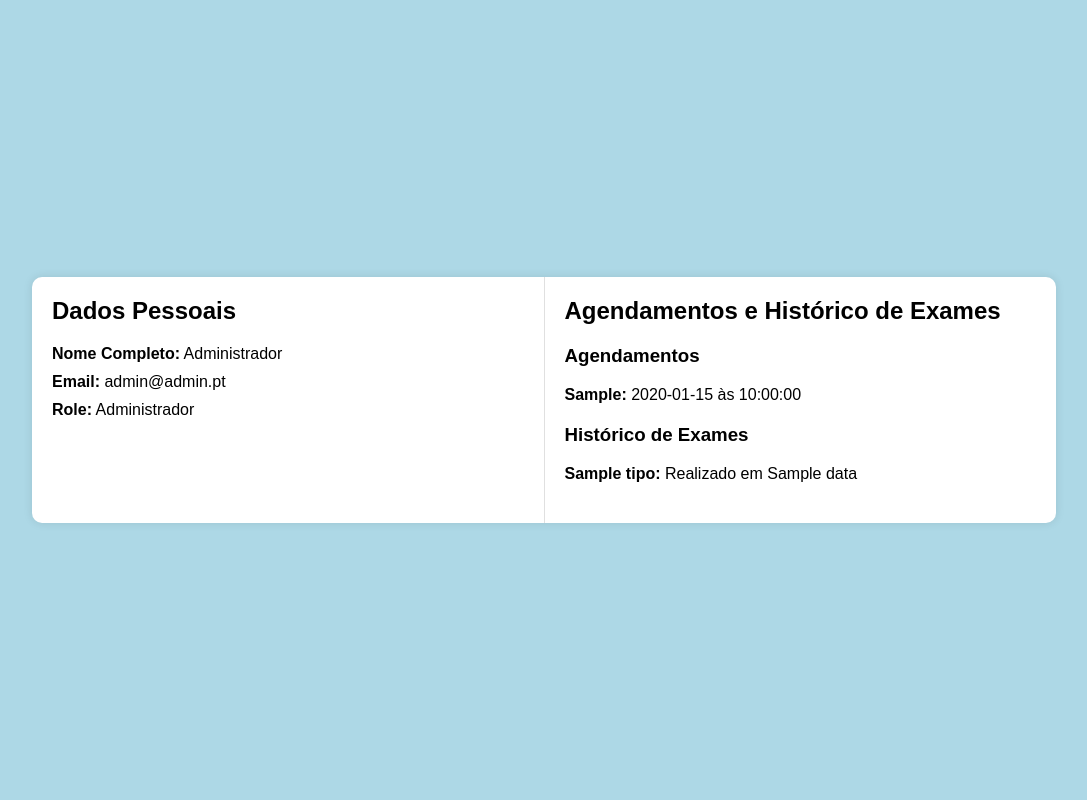
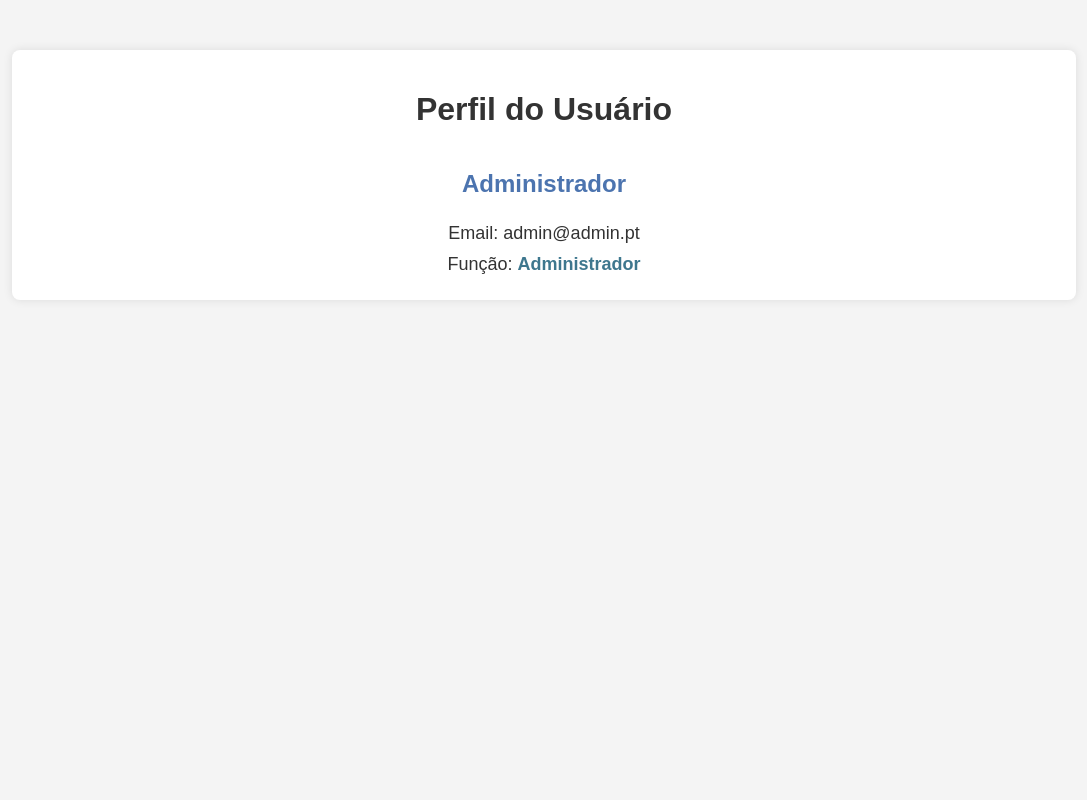
Before and after one commit to FranciscoMartins20/Site_Saude_Flask-main, a Flask app: template app/templates/perfil.html in a window 1280 px wide. Shown: the whole page, without its empty margins (96-1183 px from the left). Run offline with Flask 3, Linux system fonts and the light colour scheme; tables that the repository leaves empty hold one stand-in row (values such as "Sample post"); the template is opened without the code that fills it: values that come from a table or form of the project are taken from there, most other values are stand-ins (such as "Sample title", 1, 10 or a date in 2020).

Commit message:
Perfil adicionado

```diff
--- a/app/routes.py
+++ b/app/routes.py
@@ -247,3 +247,9 @@ def create_user():
         flash('Usuário criado com sucesso!', 'success')
         return redirect(url_for('main.users_list'))
     return render_template('create_user.html', title='Adicionar Novo Usuário', form=form)
+
+@main.route('/me')
+def me():
+    user_id = session['user']['id']
+    user = User.query.get_or_404(user_id)
+    return render_template('perfil.html', user=user)
--- a/app/static/css/perfil.css
+++ b/app/static/css/perfil.css
@@ -0,0 +1,51 @@
+body {
+    font-family: Arial, sans-serif;
+    background-color: #f4f4f4;
+    margin: 0;
+    padding: 0;
+}
+.container {
+    width: 80%;
+    margin: 50px auto;
+    background: #fff;
+    padding: 20px;
+    box-shadow: 0 0 10px rgba(0,0,0,0.1);
+    border-radius: 8px;
+}
+h1 {
+    text-align: center;
+    color: #333;
+}
+.profile-info {
+    display: flex;
+    flex-direction: column;
+    align-items: center;
+}
+.profile-info img {
+    border-radius: 50%;
+    width: 150px;
+    height: 150px;
+    margin-bottom: 20px;
+}
+.profile-info h2 {
+    color: #4c74af;
+}
+.profile-info p {
+    color: #333;
+    font-size: 18px;
+    margin: 5px 0;
+}
+.profile-info .role {
+    font-weight: bold;
+    color: #3e778e;
+}
+.additional-info {
+    margin-top: 20px;
+}
+.additional-info h3 {
+    color: #4c74af;
+}
+.additional-info p {
+    font-size: 16px;
+    color: #333;
+}
--- a/app/templates/dashboard.html
+++ b/app/templates/dashboard.html
@@ -50,6 +50,7 @@
             <li><a href="{{ url_for('main.users_list') }}">Gerenciar Usuários</a></li>
             <li><a href="{{ url_for('main.agendamentos_list') }}">Gerenciar Agendamentos</a></li>
             <li><a href="{{ url_for('main.agendamentos_list') }}">Lista de Agendamentos</a></li>
+            <li><a href="{{ url_for('main.me') }}">Perfil</a></li>
 
         </ul>
         {% endif %}
--- a/app/templates/perfil.html
+++ b/app/templates/perfil.html
@@ -1,70 +1,85 @@
 <!DOCTYPE html>
-<html lang="pt">
+<html lang="en">
 <head>
     <meta charset="UTF-8">
     <meta name="viewport" content="width=device-width, initial-scale=1.0">
-    <title>Perfil do Utilizador</title>
+    <title>Perfil</title>
+    <link rel="stylesheet" type="text/css" href="{{ url_for('static', filename='css/perfil.css') }}">
     <style>
         body {
             font-family: Arial, sans-serif;
+            background-color: #f4f4f4;
             margin: 0;
             padding: 0;
-            display: flex;
-            justify-content: center;
-            align-items: center;
-            height: 100vh;
-            background-color: #add8e6; /* Azul claro */
         }
         .container {
+            width: 80%;
+            margin: 50px auto;
+            background: #fff;
+            padding: 20px;
+            box-shadow: 0 0 10px rgba(0,0,0,0.1);
+            border-radius: 8px;
+        }
+        h1 {
+            text-align: center;
+            color: #333;
+        }
+        .profile-info {
             display: flex;
-            width: 80%;
-            background-color: #fff;
-            box-shadow: 0 0 10px rgba(0, 0, 0, 0.1);
-            border-radius: 10px;
-            overflow: hidden;
+            flex-direction: column;
+            align-items: center;
         }
-        .left, .right {
-            padding: 20px;
-            flex: 1;
-        }
-        .left {
-            border-right: 1px solid #e0e0e0;
-        }
-        h2 {
-            margin-top: 0;
-        }
-        .info, .appointments {
+        .profile-info img {
+            border-radius: 50%;
+            width: 150px;
+            height: 150px;
             margin-bottom: 20px;
         }
-        .info div, .appointments div {
-            margin-bottom: 10px;
+        .profile-info h2 {
+            color: #4c74af;
+        }
+        .profile-info p {
+            color: #333;
+            font-size: 18px;
+            margin: 5px 0;
+        }
+        .profile-info .role {
+            font-weight: bold;
+            color: #3e778e;
+        }
+        .additional-info {
+            margin-top: 20px;
+        }
+        .additional-info h3 {
+            color: #4c74af;
+        }
+        .additional-info p {
+            font-size: 16px;
+            color: #333;
         }
     </style>
 </head>
 <body>
     <div class="container">
-        <div class="left">
-            <h2>Dados Pessoais</h2>
-            <div class="info">
-                <div><strong>Nome Completo:</strong> {{ user['nome'] }}</div>
-                <div><strong>Email:</strong> {{ user['email'] }}</div>
-                <div><strong>Role:</strong> {{ user['role'] }}</div>
+        <h1>Perfil do Usuário</h1>
+        <div class="profile-info">
+
+            <h2>{{ user.nome }}</h2>
+            <p>Email: {{ user.email }}</p>
+            <p>Função: <span class="role">{{ user.role }}</span></p>
+
+            {% if user.role == 'Utente' %}
+            <div class="additional-info">
+                <h3>Informações Adicionais</h3>
+                <p>Número do Cartão de Cidadão: {{ user.info.cc_number }}</p>
+                <p>Número de Utente de Saúde: {{ user.info.health_number }}</p>
+                <p>Género: {{ user.info.gender }}</p>
+                <p>Data de Nascimento: {{ user.info.birth_date }}</p>
+                <p>Peso: {{ user.info.weight }} kg</p>
+                <p>Altura: {{ user.info.height }} cm</p>
+                <p>IMC: {{ user.info.bmi }}</p>
             </div>
-        </div>
-        <div class="right">
-            <h2>Agendamentos e Histórico de Exames</h2>
-            <div class="appointments">
-                <h3>Agendamentos</h3>
-                {% for agendamento in agendamentos %}
-                    <div><strong>{{ agendamento.tipo }}:</strong> {{ agendamento.data }} às {{ agendamento.hora }}</div>
-                {% endfor %}
-            </div>
-            <div class="appointments">
-                <h3>Histórico de Exames</h3>
-                {% for exame in historico_exames %}
-                    <div><strong>{{ exame.tipo }}:</strong> Realizado em {{ exame.data }}</div>
-                {% endfor %}
-            </div>
+            {% endif %}
         </div>
     </div>
 </body>
```
